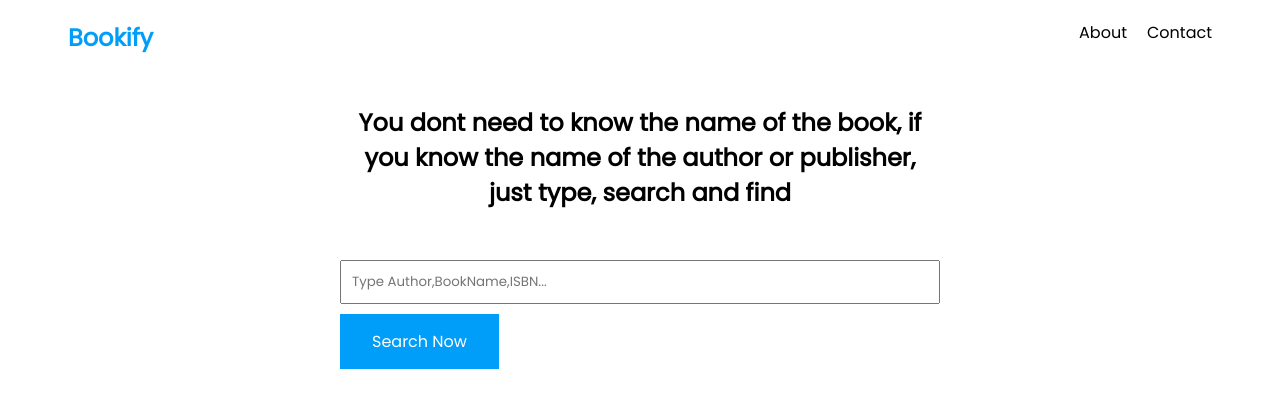
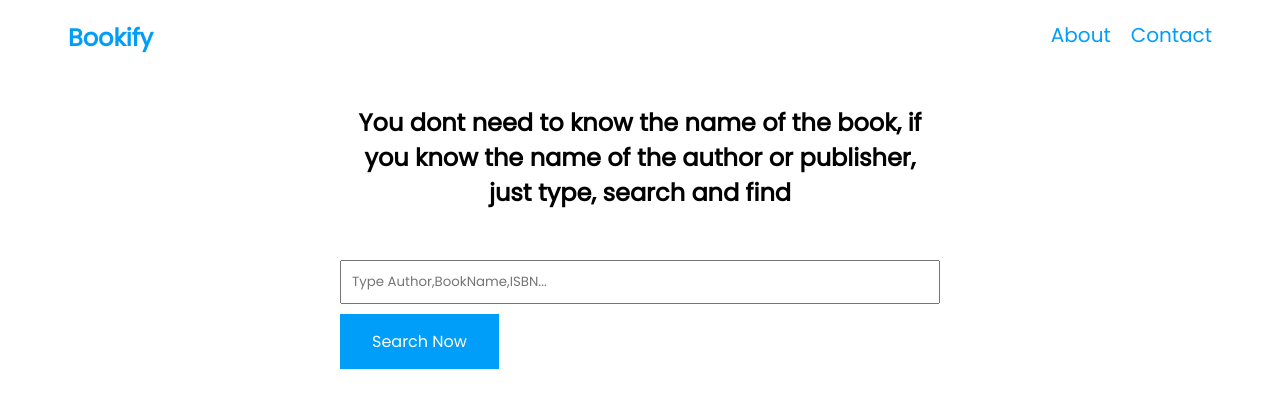
Before and after one commit to cerlans/bookify, a React (Create React App) app: page /Search in a window 1280 px wide. Shown: the top 408 px of the page. Built offline with nearby package versions, Linux system fonts and the light colour scheme.

Commit message:
3 files modified

```diff
--- a/src/App.js
+++ b/src/App.js
@@ -43,8 +43,8 @@ function Nav() {
           </li>
         </ul>
         <ul className='desktopnav'>
-          <li>About</li>
-          <li>Contact</li>
+          <li><a href='https://github.com/cerlans/bookify' target='_blank'>About</a></li>
+          <li><a href='https://github.com/cerlans' target='_blank'>Contact</a></li>
         </ul>
       </nav>
       <ul className='mobile-Hidden'>
--- a/src/Book.js
+++ b/src/Book.js
@@ -30,7 +30,7 @@ function Book() {
               </a>
             </button>
             <button>
-              <a href={`${data.state.previewLink}`}>Free Sample</a>
+              <a href={`${data.state.previewLink}`}target="_blank">Free Sample</a>
             </button>
           </div>
         </div>
--- a/src/style.css
+++ b/src/style.css
@@ -1,6 +1,7 @@
 
 
 @import url('https://fonts.googleapis.com/css2?family=Poppins&display=swap');
+
 * {
 	margin: 0px;
 	padding: 0px;
@@ -19,7 +20,7 @@ p {
 
 a {
 	text-decoration: none;
-	color: white;
+  color:inherit;
 }
 
 ul {
@@ -238,7 +239,6 @@ box-shadow: var(--tw-ring-offset-shadow, 0 0 #0000), var(--tw-ring-shadow, 0 0 #
 .bookDemo button {
   	display: block;
 	background-color: #009ef9;
-	;
 	border: none;
 	color: white;
 	padding: 12px 22px;
@@ -297,7 +297,6 @@ box-shadow: var(--tw-ring-offset-shadow, 0 0 #0000), var(--tw-ring-shadow, 0 0 #
 		all: unset;
 		display: block;
 		background-color: #009ef9;
-		;
 		border: none;
 		color: white;
 		padding: 10px 12px;
@@ -317,12 +316,19 @@ box-shadow: var(--tw-ring-offset-shadow, 0 0 #0000), var(--tw-ring-shadow, 0 0 #
 	.navigation ul {
 		flex: 1;
 	}
+  .navigation ul li {
+    cursor:pointer;
+    color:#009ef9;
+    font-size:20px;
+  }
 	.navigation .mobilenav {
 		display: none;
 	}
 	.navigation .desktopnav {
 		display: flex;
 	}
+
+
 	.wrapper {
 		display: flex;
 	}
@@ -391,6 +397,7 @@ box-shadow: var(--tw-ring-offset-shadow, 0 0 #0000), var(--tw-ring-shadow, 0 0 #
 	.bookDemo {
 		width: 100%;
 		margin: 0 auto;
+    margin-top:5rem;
 		display: flex;
 		justify-content: space-around;
 	}
@@ -399,12 +406,18 @@ box-shadow: var(--tw-ring-offset-shadow, 0 0 #0000), var(--tw-ring-shadow, 0 0 #
 	}
 	.bookDemo .bookDetails {
 		display: flex;
+    padding:1rem;
 		flex-direction: column;
 		text-align: center;
 		margin-top: 2.5rem;
 		flex: 1;
-		border: 1px solid
+
 	}
+  .bookDemo .bookDetails h1 {
+
+    text-align:right;
+    width:50%;
+  }
 	.bookDemo .bookDetails ul {
 		list-style-type: none;
 		width: 50%;
@@ -417,10 +430,12 @@ box-shadow: var(--tw-ring-offset-shadow, 0 0 #0000), var(--tw-ring-shadow, 0 0 #
 	.bookDemo .bookDescription {
 		padding: 2rem;
 		flex: 1;
-		border: 1px solid
 	}
 	.bookDemo .bookDescription p {
 		line-height: 1.6;
+	}
+  	.bookDemo .bookDescription h1{
+	 text-align: center;
 	}
 	.sampleButtons {
 		display: flex;
```
